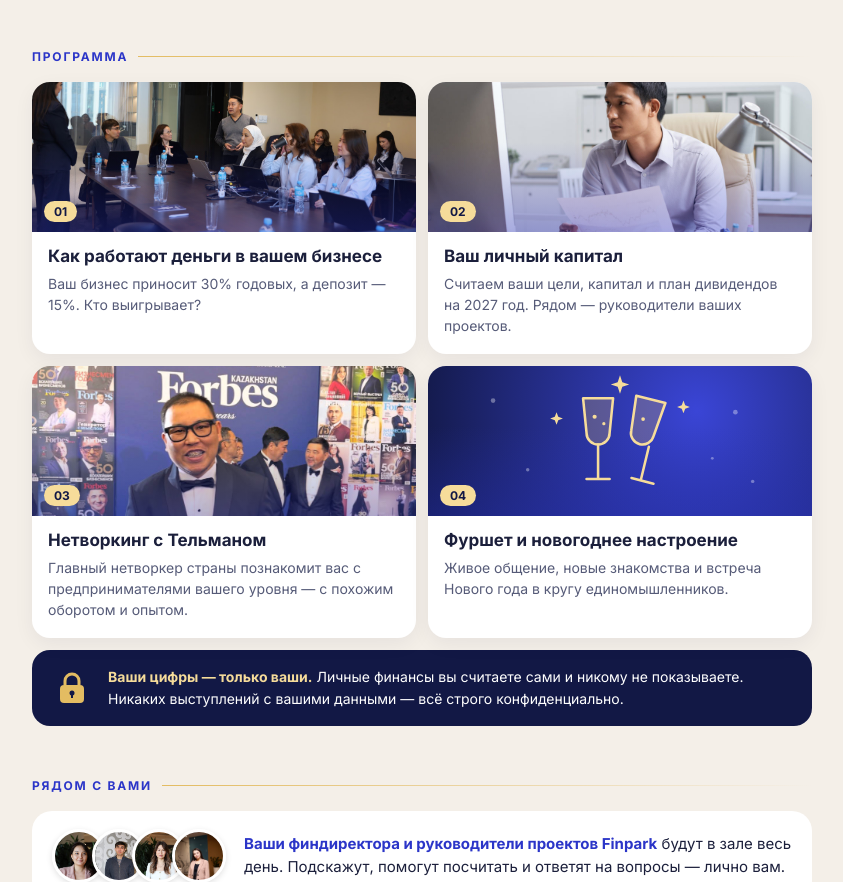
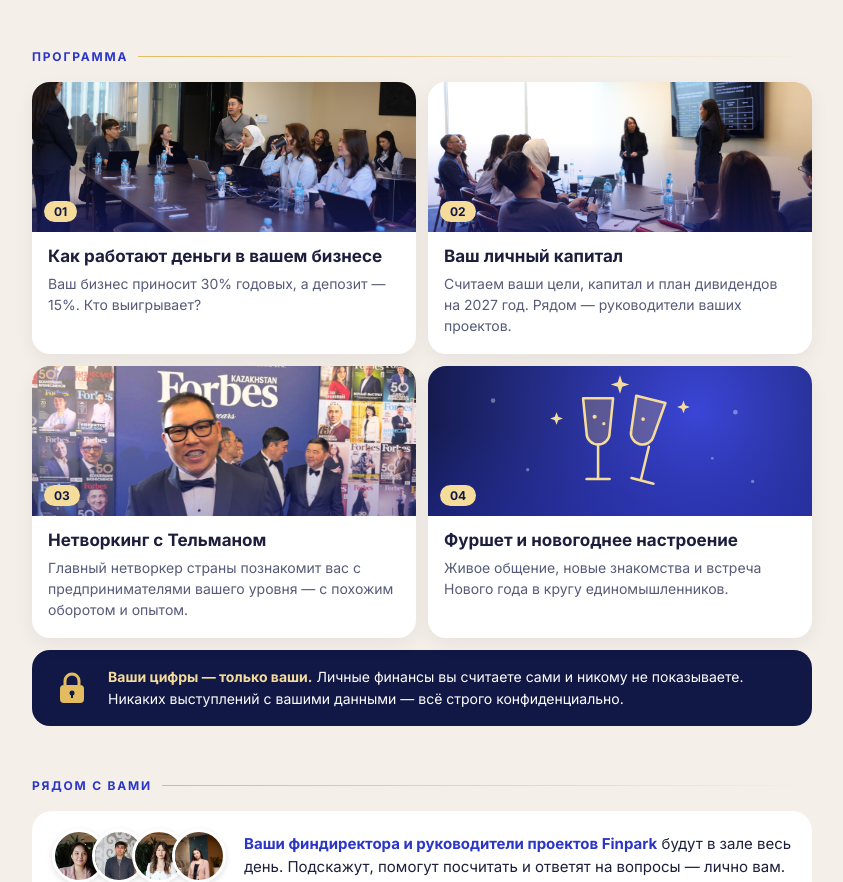
Before and after one commit to Finparkceo/finpark-invite, a plain HTML site: page index.html in a window 1280 px wide. Shown: the part 1073-1955 px from the top of the page, without its empty margins (218-1061 px from the left). Drawn offline with nearby package versions, Linux system fonts and the light colour scheme; a web font is replaced by a local one.

Commit message:
Фото с семинара в пункте «Ваш личный капитал»
Co-Authored-By: Claude Opus 5.5 <noreply@anthropic.com>

```diff
--- a/index.html
+++ b/index.html
@@ -196,7 +196,7 @@ footer a{color:var(--gold2);text-decoration:none}
   <h2>Программа</h2>
   <div class="prog">
     <div class="card"><div class="im" style="background-image:url(img/seminar.jpg);background-position:center 45%"><span class="n">01</span></div><div class="c"><h3>Как работают деньги в вашем бизнесе</h3><p>Ваш бизнес приносит 30% годовых, а депозит — 15%. Кто выигрывает?</p></div></div>
-    <div class="card"><div class="im" style="background-image:url(img/plan.jpg)"><span class="n">02</span></div><div class="c"><h3>Ваш личный капитал</h3><p>Считаем ваши цели, капитал и план дивидендов на 2027 год. Рядом — руководители ваших проектов.</p></div></div>
+    <div class="card"><div class="im" style="background-image:url(img/capital.jpg);background-position:center 40%"><span class="n">02</span></div><div class="c"><h3>Ваш личный капитал</h3><p>Считаем ваши цели, капитал и план дивидендов на 2027 год. Рядом — руководители ваших проектов.</p></div></div>
     <div class="card"><div class="im" style="background-image:url(img/telman.jpg);background-position:center 28%"><span class="n">03</span></div><div class="c"><h3>Нетворкинг с Тельманом</h3><p>Главный нетворкер страны познакомит вас с предпринимателями вашего уровня — с похожим оборотом и опытом.</p></div></div>
     <div class="card"><div class="im party"><svg viewBox="0 0 300 130" fill="none" aria-hidden="true">
       <g stroke="#F6DC9A" stroke-width="2.2" stroke-linecap="round" stroke-linejoin="round">
```
Also changed, not shown: img/capital.jpg (added), img/plan.jpg (deleted).
